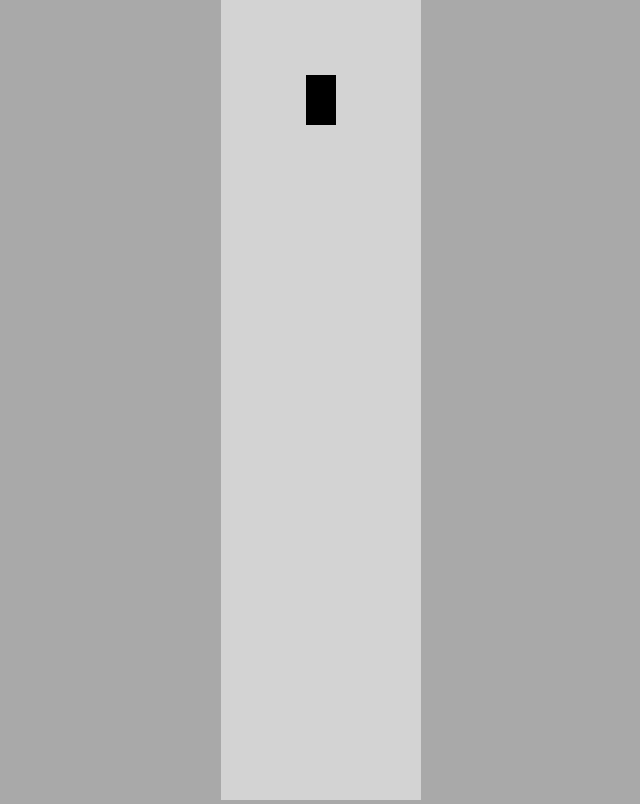
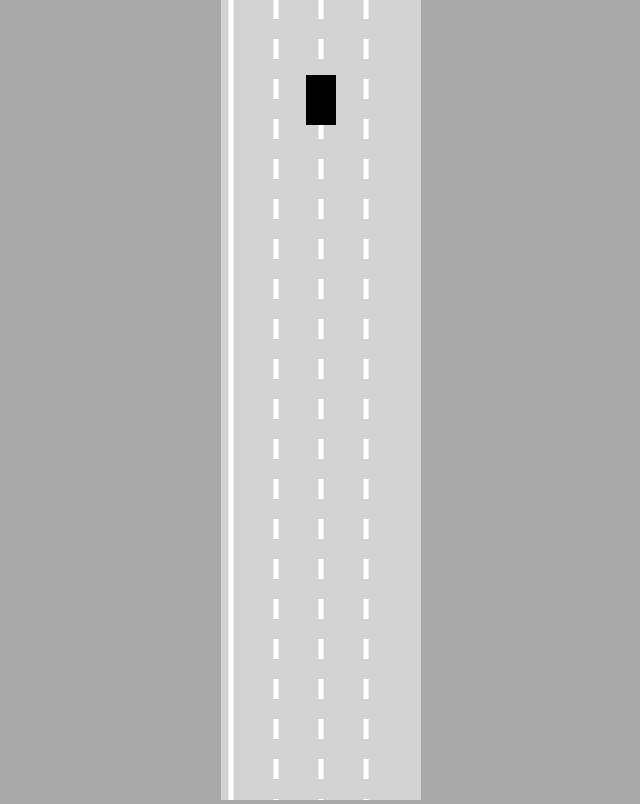
Before and after one commit to jonnny013/self-driving-car, a plain HTML site: page index.html in a window 1280 px wide. Shown: the whole page, without its empty margins (319-959 px from the left). Drawn offline with Linux system fonts and the light colour scheme.

Commit message:
update road component

```diff
--- a/index.html
+++ b/index.html
@@ -5,6 +5,7 @@
 </head>
 <body>
   <canvas id="myCanvas"></canvas>
+  <script src="utils.js"></script>
   <script src="road.js"></script>
   <script src="controls.js"></script>
   <script src="car.js"></script>
--- a/main.js
+++ b/main.js
@@ -1,10 +1,9 @@
 const canvas = document.getElementById('myCanvas')
-
-
 
 canvas.width = 200
 
 const ctx = canvas.getContext('2d')
+const road = new Road(canvas.width/2, canvas.width * 0.9)
 const car = new Car(100,100,30,50)
 car.draw(ctx)
 
@@ -13,6 +12,7 @@ animate()
 function animate() {
   car.update()
   canvas.height = window.innerHeight
+  road.draw(ctx)
   car.draw(ctx)
   requestAnimationFrame(animate)
 }
--- a/road.js
+++ b/road.js
@@ -1,10 +1,10 @@
 class Road {
-  constructor(x, width, laneCount = 3) {
+  constructor(x, width, laneCount = 4) {
     this.x = x
     this.width = width
     this.laneCount = laneCount
 
-    this.left = x - width/2
+    this.left = x - width / 2
     this.right = x + width / 2
 
     const infinity = 100000000
@@ -12,18 +12,26 @@ class Road {
     this.bottom = infinity
   }
 
+  getLaneCenter(laneIndex) {
+    const laneWidth = this.width / this.laneCount
+    return this.left + laneWidth / 2 + laneIndex * laneWidth
+  }
+
   draw(ctx) {
     ctx.lineWidth = 5
     ctx.strokeStyle = 'white'
 
-    ctx.beginPath()
-    ctx.moveTo(this.right, this.top)
-    ctx.lineTo(this.right, this.bottom)
-    ctx.stroke()
-
-    ctx.beginPath()
-    ctx.moveTo(this.left, this.top)
-    ctx.lineTo(this.left, this.bottom)
-    ctx.stroke()
+    for (let i = 0; i < this.laneCount; i++) {
+      const x = lerp(this.left, this.right, i / this.laneCount)
+      if (i > 0 && i < this.laneCount) {
+        ctx.setLineDash([20, 20])
+      } else {
+        ctx.setLineDash([])
+      }
+      ctx.beginPath()
+      ctx.moveTo(x, this.top)
+      ctx.lineTo(x, this.bottom)
+      ctx.stroke()
+    }
   }
 }
--- /dev/null
+++ b/utils.js
@@ -0,0 +1,3 @@
+function lerp(A, B, t) {
+  return A + (B - A) * t
+}
```
